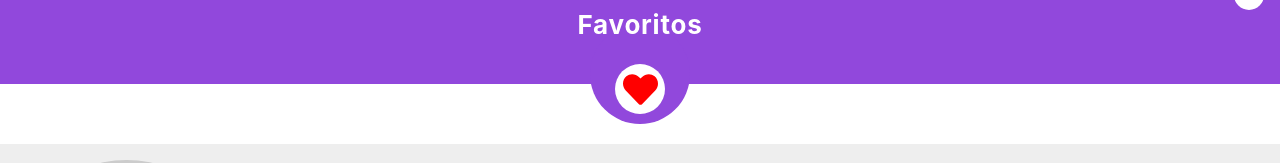
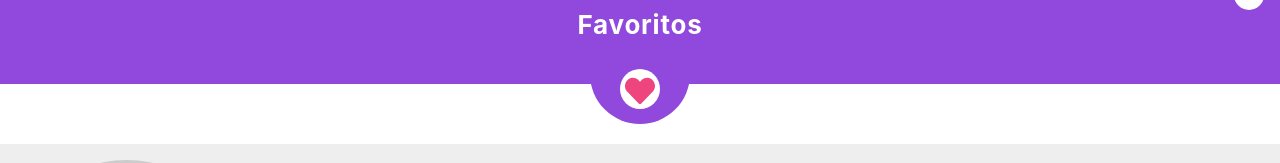
Before and after one commit to Hugofsp93/react-proj-integrador, a React (Create React App) app: page /favorites in a window 1280 px wide. Shown: the top 163 px of the page. Built offline with nearby package versions, Linux system fonts and the light colour scheme; what google-maps-react would draw is missing.

Commit message:
feat: create component button favorite

```diff
--- /dev/null
+++ b/src/Components/ButtonHeartComponent.js
@@ -0,0 +1,16 @@
+import React from 'react'
+import { FaHeart } from "react-icons/fa"
+import { Dom } from '../Utils'
+
+export default function ButtonHeart(props) {
+  var classStyle = [
+    'favorite-icon',
+    props.active === "true" && 'active'
+  ];
+
+  return (
+    <div className={Dom.classNames(classStyle)} {...props}>
+      <FaHeart />
+    </div>
+  )
+}
--- a/src/Containers/FavoritesScreen.js
+++ b/src/Containers/FavoritesScreen.js
@@ -1,8 +1,8 @@
 import React from 'react';
 import ButtonBack from '../Components/ButtonBackComponent'
 import institutions from '../db/institutions.json'
-import { FaHeart } from "react-icons/fa";
 import { useHistory } from "react-router-dom"
+import ButtonHeart from '../Components/ButtonHeartComponent'
 
 export default function Favorites(props) {
 
@@ -15,9 +15,7 @@ export default function Favorites(props) {
         <div style={{ position: 'absolute' }}>
           <h1 className="title-main">Favoritos</h1>
         </div>
-        <div className='favorite-icon'>
-          <FaHeart />
-        </div>
+        <ButtonHeart active="true" />
         <ButtonBack onClick={() => history.goBack()} />
       </header>
     )
--- a/src/Containers/InstitutionScreen.js
+++ b/src/Containers/InstitutionScreen.js
@@ -1,11 +1,11 @@
 import React, { useState, useEffect } from 'react'
-import { FaHeart } from "react-icons/fa"
 import Line from '../Components/LineComponent'
 
 import categoriesDb from '../db/categories.json'
 import ButtonBack from '../Components/ButtonBackComponent'
 import IconText from '../Components/IconTextComponent'
 import SmallCategories from '../Components/SmallCategoriesComponent'
+import ButtonHeart from '../Components/ButtonHeartComponent'
 
 export default function Institution(props) {
 
@@ -59,9 +59,7 @@ export default function Institution(props) {
           </div>
         </section>
 
-        <div className='favorite-icon'>
-          <FaHeart />
-        </div>
+        <ButtonHeart />
       </header>
     )
   }
--- /dev/null
+++ b/src/Utils/domUtils.js
@@ -0,0 +1,6 @@
+const classNames = (classes) => {
+  return classes.filter(e => !!e)
+    .join(' ')
+}
+
+export default { classNames }
--- /dev/null
+++ b/src/Utils/index.js
@@ -0,0 +1,3 @@
+import Dom from './domUtils';
+
+export { Dom };
--- a/src/index.css
+++ b/src/index.css
@@ -215,6 +215,7 @@ nav a.active:before {
 
 .header-content-primary, .header-content{
   background-color: #9148DC;
+  color: #9148DC;
   height: 120px;
   position: relative;
   display: flex;
@@ -226,22 +227,30 @@ nav a.active:before {
   z-index: 10;
 }
 
+.header-content-primary .favorite-icon, .header-content .favorite-icon{
+  position: absolute;
+  bottom: -25px;
+}
+
 .favorite-icon {
-  position: absolute;
-  bottom: -30px;
   background-color: white;
   border-radius: 50%;
-  font-size: 35px;
-  width: 50px;
-  color: red;
-  height: 50px;
+  font-size: 30px;
+  width: 40px;
+  color: inherit;
+  height: 40px;
+}
+
+.favorite-icon.active{
+  color: #EE457F;
 }
 
 .header-content-primary::after, .header-content::after{
   position: absolute;
   content: '';
   border-radius: 50%;
-  background-color: #9148DC;
+  background-color: inherit;
+  color: inherit;
   width: 100px;
   height: 100px;
   bottom: -40px;
```
